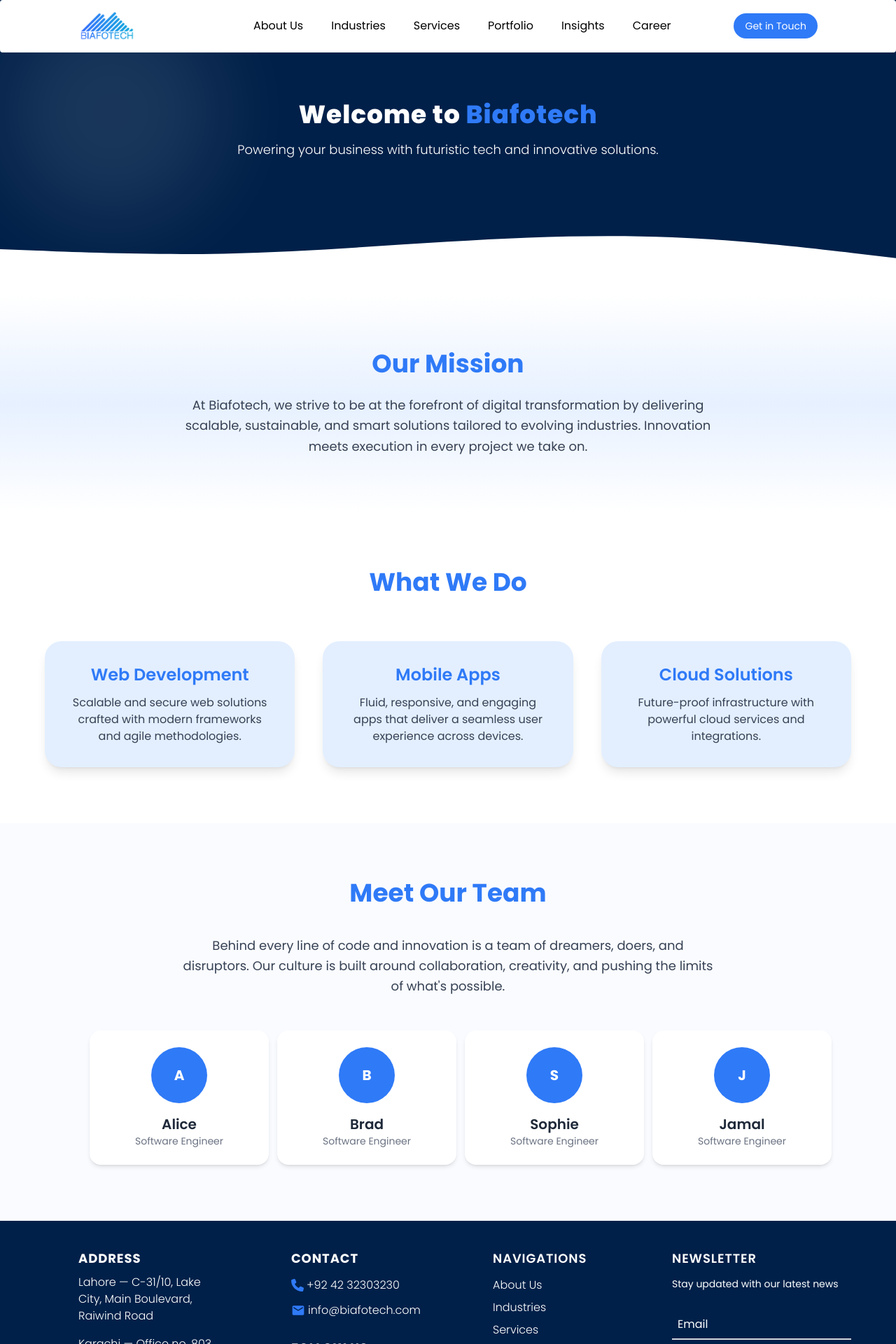
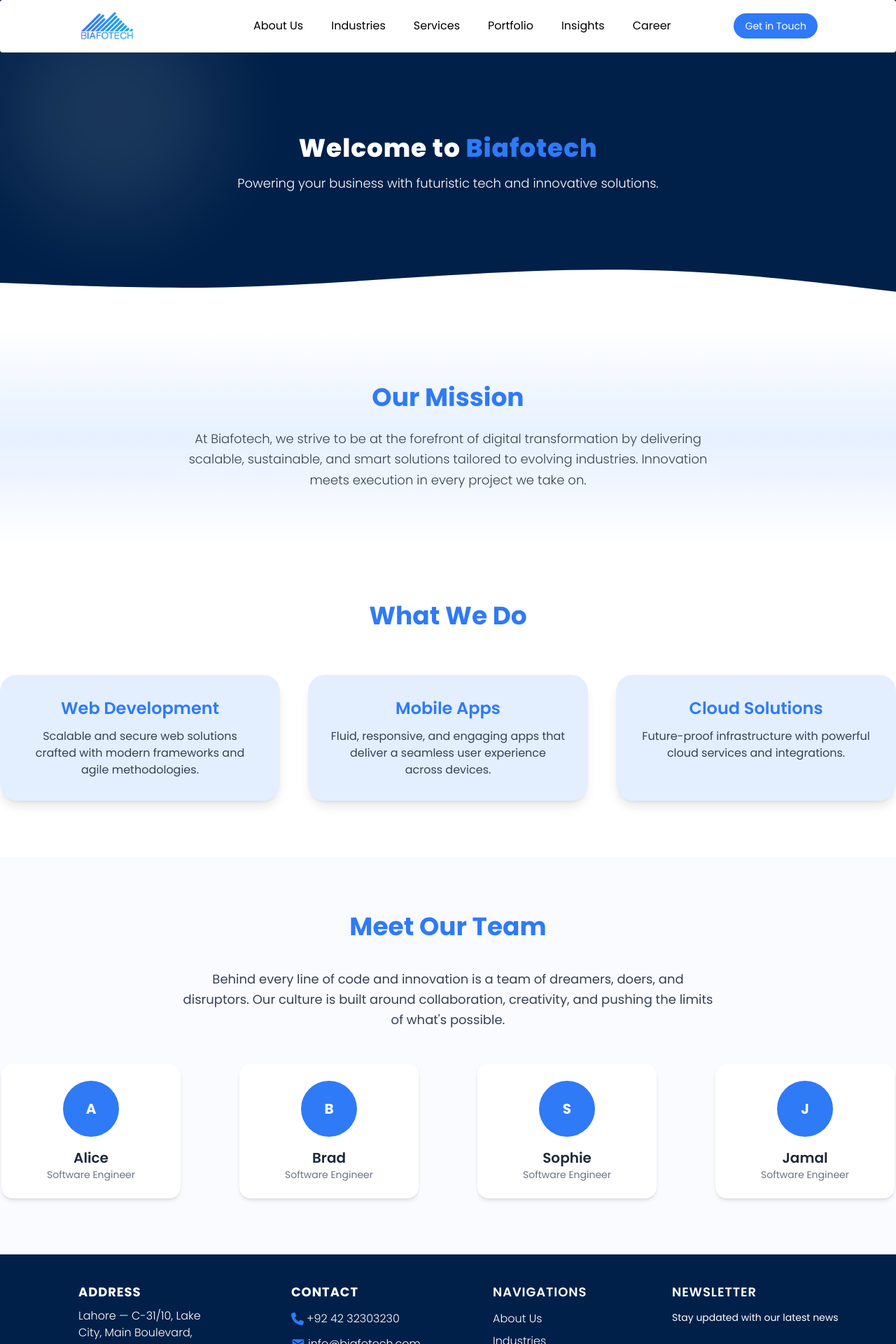
Before and after one commit to ahmadsohailMask01/company-website, a Next.js app: page /about-us in a window 1280 px wide. Shown: the top 1920 px of the page at 70% size. Built offline with nearby package versions, Linux system fonts and the light colour scheme.

Commit message:
about page design

```diff
--- a/src/app/components/AboutUs/AboutUs.jsx
+++ b/src/app/components/AboutUs/AboutUs.jsx
@@ -5,7 +5,7 @@
   return (
     <div className="bg-[#f0f6ff] text-gray-800 font-poppins">
       {/* Hero Section */}
-      <section className="relative bg-[#002049] text-white pt-36 pb-48 px-6 overflow-hidden">
+      <section className="relative bg-[#002049] text-white pt-48 pb-48 px-6 overflow-hidden">
         <div className="absolute top-0 left-0 w-80 h-80 bg-white opacity-10 rounded-full blur-3xl animate-pulse" />
         <div className="absolute bottom-0 right-0 w-96 h-96 bg-white opacity-10 rounded-full blur-3xl animate-ping" />
         <div className="relative max-w-4xl mx-auto text-center">
@@ -29,7 +29,7 @@
       <section className="py-20 px-6 bg-gradient-to-b from-white via-[#e6f0ff] to-white">
         <div className="max-w-5xl mx-auto text-center">
           <h2 className="text-4xl font-bold text-[#2f7af7] mb-6 animate__animated animate__fadeIn">Our Mission</h2>
-          <p className="text-lg leading-relaxed text-gray-700 max-w-3xl mx-auto animate__animated animate__fadeInUp animate__delay-1s">
+          <p className="text-lg font-light leading-relaxed text-gray-700 max-w-3xl mx-auto animate__animated animate__fadeInUp animate__delay-1s">
             At Biafotech, we strive to be at the forefront of digital transformation by delivering scalable, sustainable, and smart solutions tailored to evolving industries. Innovation meets execution in every project we take on.
           </p>
         </div>
@@ -39,7 +39,7 @@
       <section className="bg-white py-20 px-6">
         <div className="max-w-6xl mx-auto">
           <h2 className="text-4xl font-bold text-center text-[#2f7af7] mb-16 animate__animated animate__fadeIn">What We Do</h2>
-          <div className="grid grid-cols-1 md:grid-cols-3 gap-10">
+          <div className="grid grid-cols-1 md:grid-cols-3 place-items-center gap-42">
             {[
               {
                 title: "Web Development",
@@ -54,7 +54,7 @@
                 desc: "Future-proof infrastructure with powerful cloud services and integrations."
               }
             ].map((item, i) => (
-              <div key={i} className="bg-[#e3efff] p-8 rounded-3xl shadow-lg text-center transition-all duration-300 animate__animated animate__fadeInUp">
+              <div key={i} className="bg-[#e3efff] w-100 min-h-[180px] p-8 rounded-3xl shadow-lg text-center transition-all duration-300 animate__animated animate__fadeInUp">
                 <h3 className="text-2xl font-semibold mb-3 text-[#2f7af7]">{item.title}</h3>
                 <p className="text-gray-700">{item.desc}</p>
               </div>
@@ -70,7 +70,7 @@
           <p className="text-lg leading-relaxed text-gray-700 max-w-3xl mx-auto mb-12 animate__animated animate__fadeInUp animate__delay-1s">
             Behind every line of code and innovation is a team of dreamers, doers, and disruptors. Our culture is built around collaboration, creativity, and pushing the limits of what's possible.
           </p>
-          <div className="grid grid-cols-1 items-center md:grid-cols-4 justify-center gap-12">
+          <div className="grid grid-cols-1 place-items-center md:grid-cols-4 justify-center lg:gap-84">
             {["Alice", "Brad", "Sophie", "Jamal"].map((name, i) => (
               <div key={i} className="bg-white rounded-2xl shadow-md p-6 w-64 animate__animated animate__zoomIn">
                 <div className="w-20 h-20 mx-auto rounded-full bg-[#2f7af7] flex items-center justify-center text-white text-xl font-bold">
```
